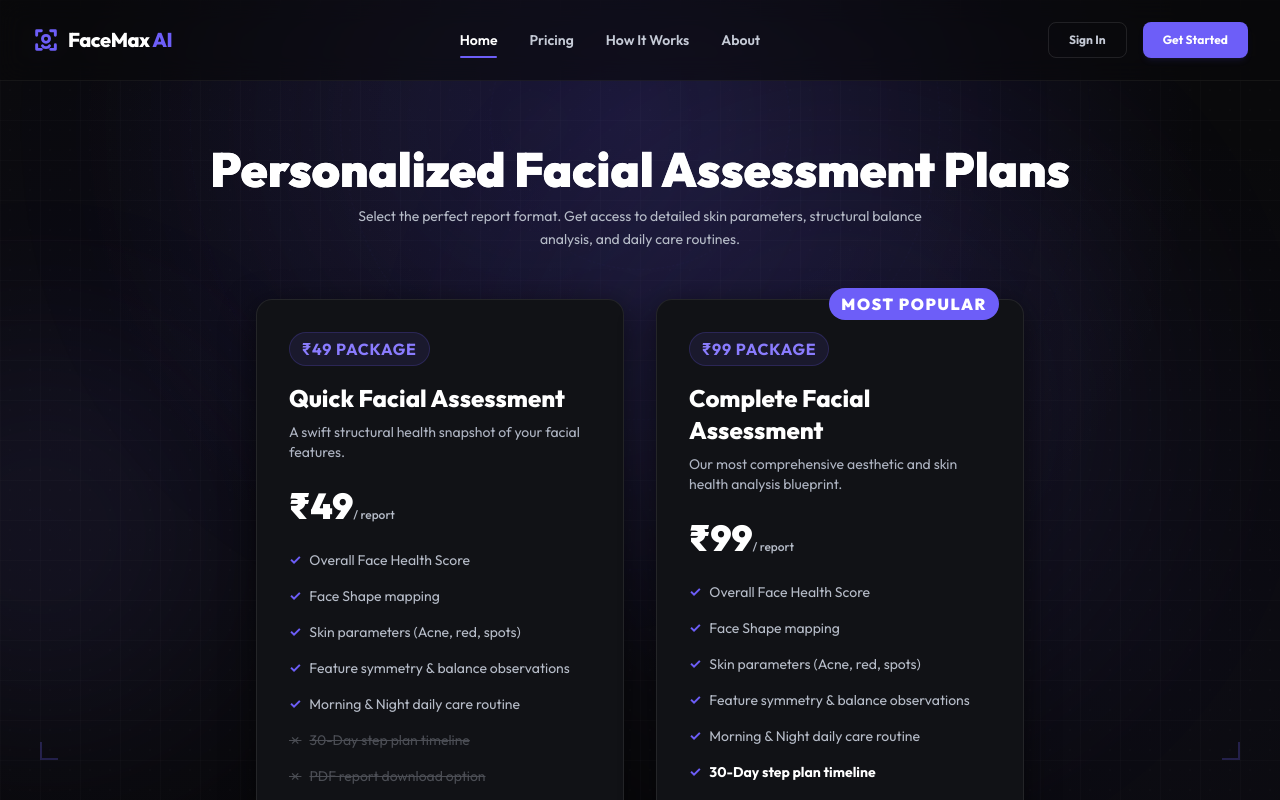
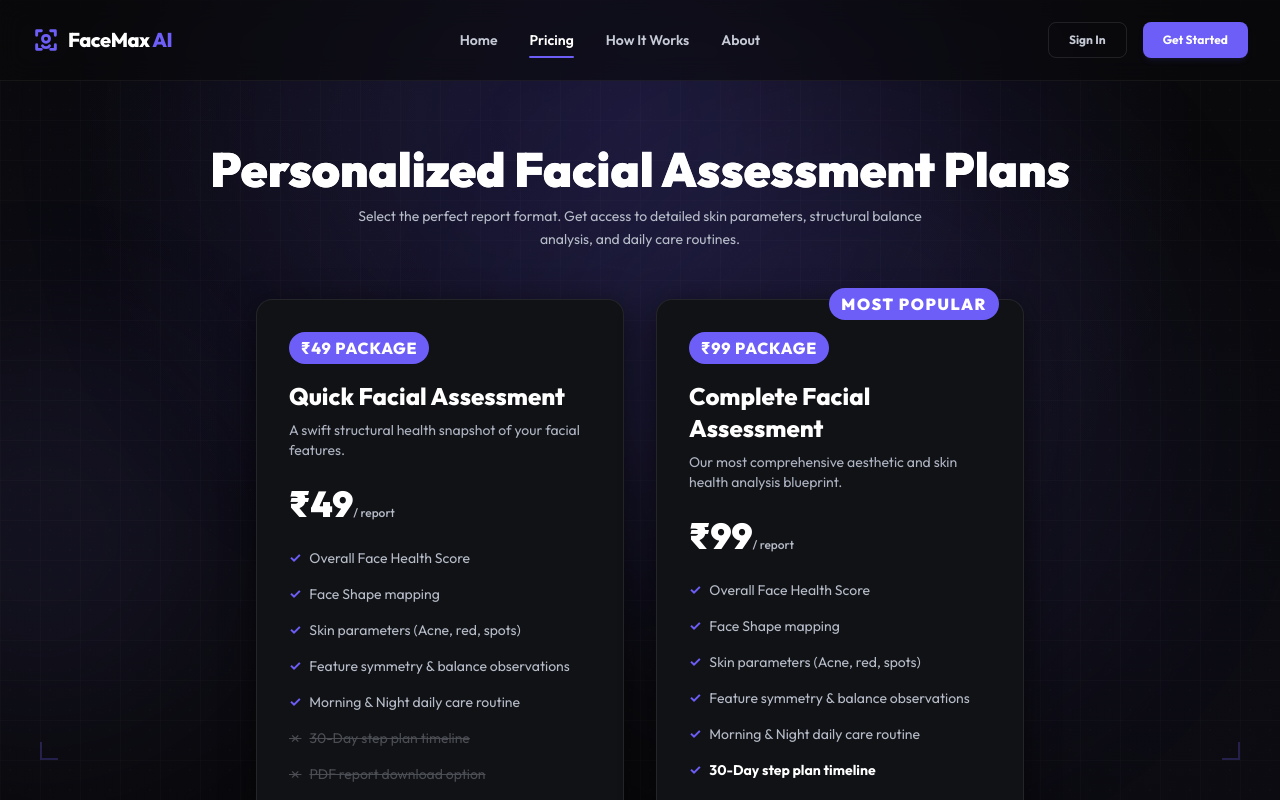
Before and after one commit to vivekkr3320/FaceMax-AI, a Next.js app: page /pricing in a window 1280 px wide. Shown: the top 800 px of the page. Built offline with nearby package versions, Linux system fonts and the light colour scheme; no server answers.

Commit message:
fix: resolve sticky header text cutoff by adding scroll-mt-24 and integrate dynamic navigation link highlighting

```diff
--- a/src/app/layout.tsx
+++ b/src/app/layout.tsx
@@ -3,6 +3,7 @@ import { Outfit } from "next/font/google";
 import "./globals.css";
 import Link from "next/link";
 import { supabase } from "@/lib/supabase";
+import NavbarLinks from "@/components/navbar-links";
 
 const outfit = Outfit({
   subsets: ["latin"],
@@ -64,15 +65,7 @@ export default async function RootLayout({
               </Link>
 
               {/* Navigation links matching mockup layout */}
-              <nav className="flex items-center gap-8 text-sm font-semibold text-[#C5CAD6]">
-                <Link href="/" className="text-white relative py-1 hover:text-white transition-colors">
-                  Home
-                  <span className="absolute bottom-[-4px] left-0 right-0 h-0.5 bg-[#6D5EF8] rounded-full" />
-                </Link>
-                <Link href="/pricing" className="hover:text-white transition-colors">Pricing</Link>
-                <Link href="/#features" className="hover:text-white transition-colors">How It Works</Link>
-                <Link href="/privacy-policy" className="hover:text-white transition-colors">About</Link>
-              </nav>
+              <NavbarLinks />
 
               {/* Navigation Action CTA buttons */}
               <div className="flex items-center gap-4">
--- a/src/app/page.tsx
+++ b/src/app/page.tsx
@@ -189,7 +189,7 @@ export default async function LandingPage() {
       </section>
 
       {/* Aesthetic Diagnostics Features info block */}
-      <section id="features" className="py-8 max-w-6xl mx-auto px-4">
+      <section id="features" className="py-8 max-w-6xl mx-auto px-4 scroll-mt-24">
         <h2 className="text-3xl font-extrabold text-center tracking-tight mb-3 text-white">
           Aesthetic <span className="bg-gradient-to-r from-[#FFFFFF] via-[#CFCBFF] to-[#8A7CFF] bg-clip-text text-transparent">Diagnostics Engine</span>
         </h2>
@@ -246,7 +246,7 @@ export default async function LandingPage() {
           {/* Quick Assessment */}
           <div className="glass-card rounded-2xl p-8 border border-white/5 shadow-md flex flex-col justify-between relative">
             <div>
-              <span className="inline-block px-3 py-1 bg-[#6D5EF8]/10 text-[#8A7CFF] text-2xs font-bold rounded-full uppercase tracking-wider mb-4 border border-[#6D5EF8]/20">
+              <span className="inline-block px-3 py-1 bg-[#6D5EF8] text-white text-2xs font-extrabold rounded-full uppercase tracking-wider mb-4">
                 ₹49 package
               </span>
               <h3 className="text-xl font-extrabold text-white mb-2">Quick Facial Assessment</h3>
@@ -274,7 +274,7 @@ export default async function LandingPage() {
               Most Popular
             </span>
             <div>
-              <span className="inline-block px-3 py-1 bg-[#6D5EF8]/10 text-[#8A7CFF] text-2xs font-bold rounded-full uppercase tracking-wider mb-4 border border-[#6D5EF8]/20">
+              <span className="inline-block px-3 py-1 bg-[#6D5EF8] text-white text-2xs font-extrabold rounded-full uppercase tracking-wider mb-4">
                 ₹99 package
               </span>
               <h3 className="text-xl font-extrabold text-white mb-2">Complete Facial Assessment</h3>
--- a/src/app/pricing/pricing-client.tsx
+++ b/src/app/pricing/pricing-client.tsx
@@ -37,7 +37,7 @@ export default function PricingClient({ user }: PricingClientProps) {
         <div className="glass-card rounded-2xl p-8 flex flex-col justify-between border border-white/5 bg-[#111216]/60">
           <div>
             <div className="mb-4">
-              <span className="inline-block px-3 py-1 bg-[#6D5EF8]/10 text-[#8A7CFF] text-2xs font-bold rounded-full uppercase tracking-wider border border-[#6D5EF8]/20">
+              <span className="inline-block px-3 py-1 bg-[#6D5EF8] text-white text-2xs font-extrabold rounded-full uppercase tracking-wider">
                 ₹49 package
               </span>
             </div>
@@ -96,7 +96,7 @@ export default function PricingClient({ user }: PricingClientProps) {
           </span>
           <div>
             <div className="mb-4">
-              <span className="inline-block px-3 py-1 bg-[#6D5EF8]/10 text-[#8A7CFF] text-2xs font-bold rounded-full uppercase tracking-wider border border-[#6D5EF8]/20">
+              <span className="inline-block px-3 py-1 bg-[#6D5EF8] text-white text-2xs font-extrabold rounded-full uppercase tracking-wider">
                 ₹99 package
               </span>
             </div>
--- /dev/null
+++ b/src/components/navbar-links.tsx
@@ -0,0 +1,41 @@
+"use client";
+
+import Link from "next/link";
+import { usePathname } from "next/navigation";
+
+export default function NavbarLinks() {
+  const pathname = usePathname();
+
+  const getLinkClass = (path: string) => {
+    const isActive = pathname === path;
+    return `relative py-1 transition-colors ${
+      isActive ? "text-white" : "text-[#C5CAD6] hover:text-white"
+    }`;
+  };
+
+  return (
+    <nav className="flex items-center gap-8 text-sm font-semibold">
+      <Link href="/" className={getLinkClass("/")}>
+        Home
+        {pathname === "/" && (
+          <span className="absolute bottom-[-4px] left-0 right-0 h-0.5 bg-[#6D5EF8] rounded-full" />
+        )}
+      </Link>
+      <Link href="/pricing" className={getLinkClass("/pricing")}>
+        Pricing
+        {pathname === "/pricing" && (
+          <span className="absolute bottom-[-4px] left-0 right-0 h-0.5 bg-[#6D5EF8] rounded-full" />
+        )}
+      </Link>
+      <Link href="/#features" className="text-[#C5CAD6] hover:text-white transition-colors">
+        How It Works
+      </Link>
+      <Link href="/privacy-policy" className={getLinkClass("/privacy-policy")}>
+        About
+        {pathname === "/privacy-policy" && (
+          <span className="absolute bottom-[-4px] left-0 right-0 h-0.5 bg-[#6D5EF8] rounded-full" />
+        )}
+      </Link>
+    </nav>
+  );
+}
```
